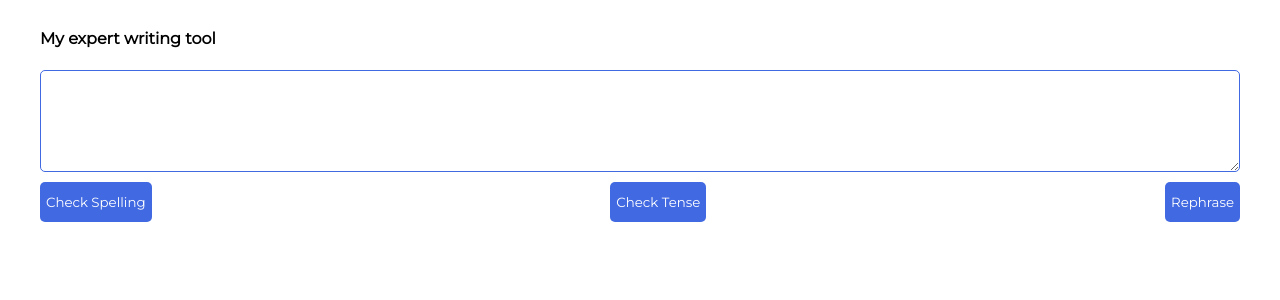
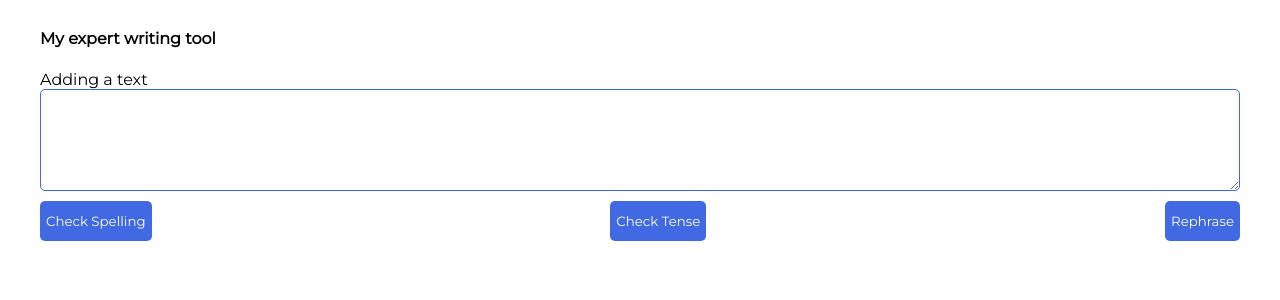
Before and after one commit to Kellie-Brighty/writing-tool-chatGPT, a React (Create React App) app: page / in a window 1280 px wide. Shown: the top 300 px of the page. Built offline with nearby package versions, Linux system fonts and the light colour scheme.

Commit message:
made few changes

```diff
--- a/src/App.jsx
+++ b/src/App.jsx
@@ -171,6 +171,7 @@ const App = () => {
     <div className={classes.app}>
       <div className={classes.inner_flex}>
         <h4>My expert writing tool</h4>
+        Adding a text
         <form className={classes.form}>
           <textarea
             value={message}
```
